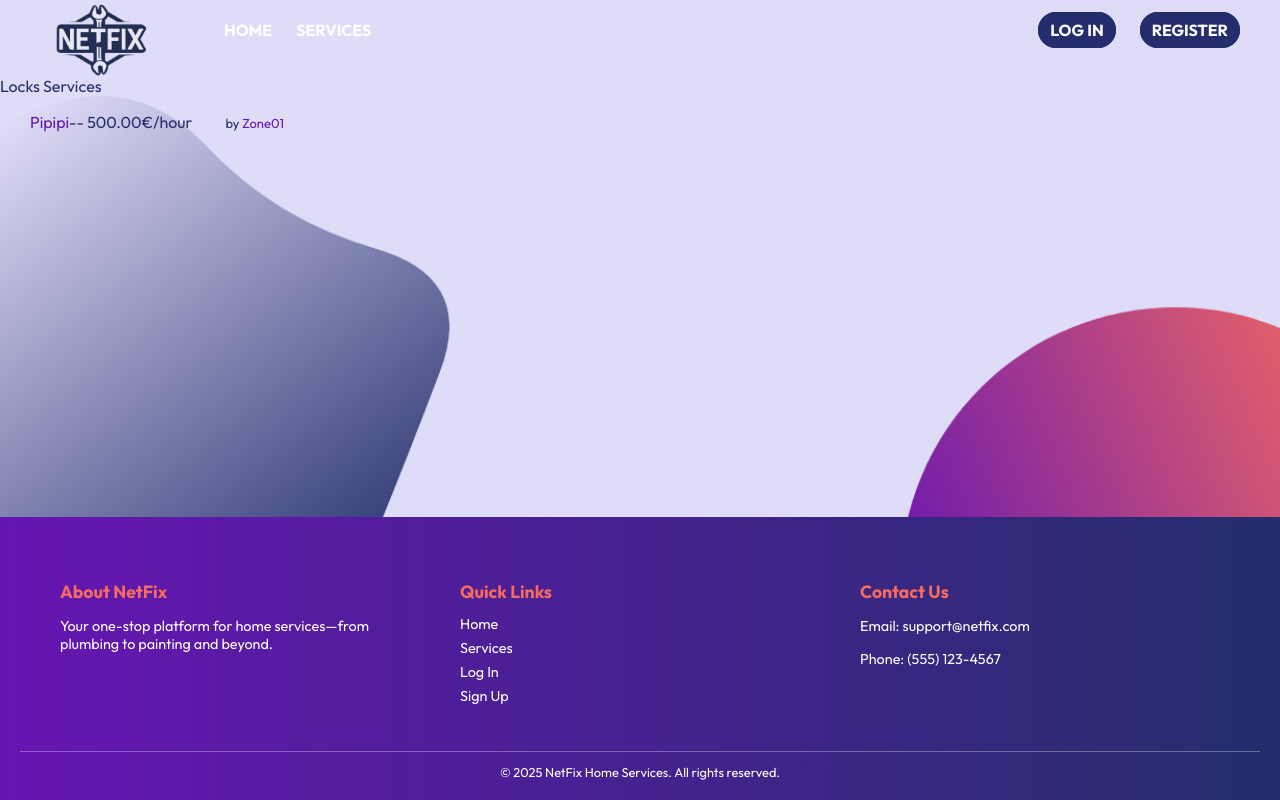
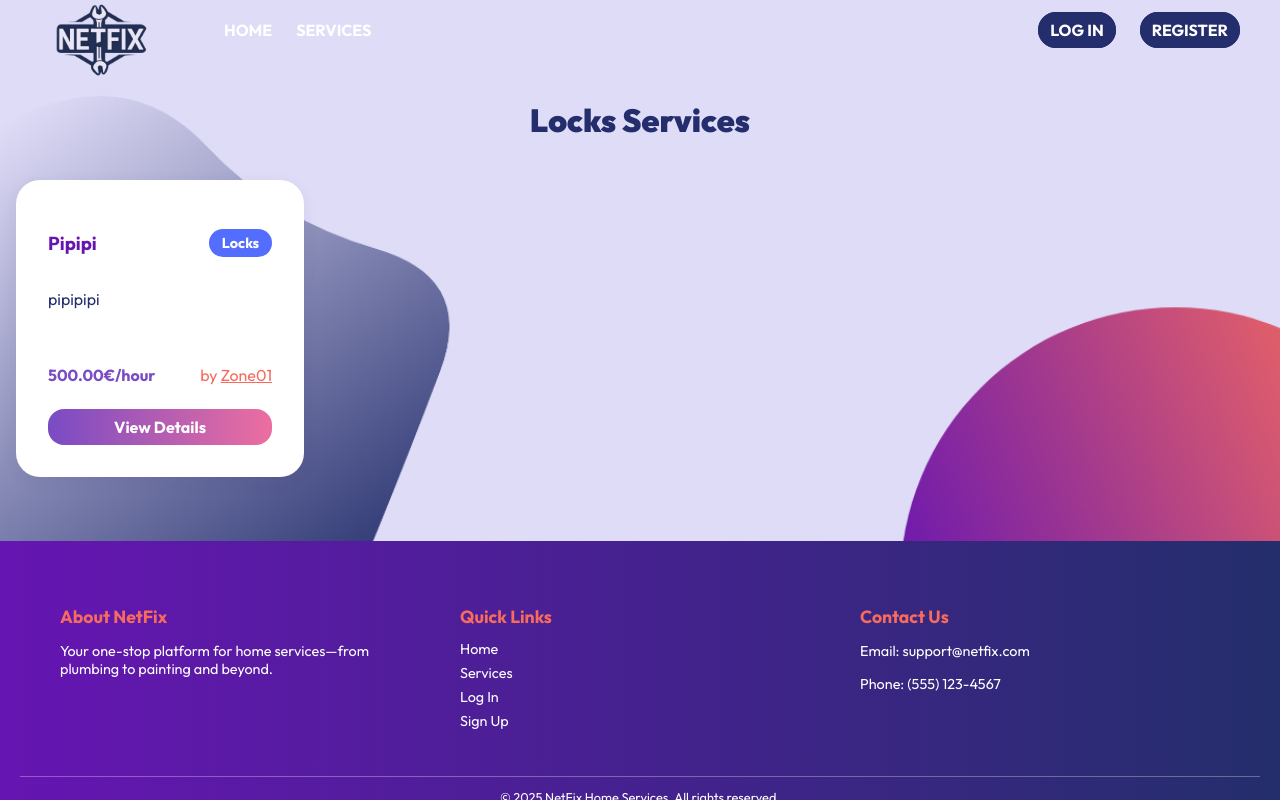
Before and after one commit to MariaTze/netfix, a Django app: page /services/locks/ in a window 1280 px wide. Run offline with Django 3.2, Linux system fonts and the light colour scheme; data comes from the database, SQL or seed files in the repository; both versions use the stored data as it was after the commit.

Commit message:
services fields fixed

```diff
--- a/main/templates/main/base.html
+++ b/main/templates/main/base.html
@@ -3,6 +3,7 @@
 <html lang="en">
 <head>
     <link href="https://fonts.googleapis.com/css2?family=Outfit:wght@400;700;900&display=swap" rel="stylesheet">
+    <script src="https://unpkg.com/@lottiefiles/lottie-player@latest/dist/lottie-player.js"></script>
     <meta charset="UTF-8"/>
     <meta http-equiv="X-UA-Compatible" content="IE=edge"/>
     <meta name="viewport" content="width=device-width, initial-scale=1.0"/>
@@ -48,14 +49,7 @@
                         {% if user.is_company %}
                             <a href="{% url 'users:company_profile' user.username %}">Profile</a>
                         {% else %}
-                            <a href="{% url 'users:customer_profile' user.username %}" class="navbar-avatar-link" title="Profile">
-                                <img
-                                    src="https://api.dicebear.com/7.x/bottts/svg?seed={{ user.username }}{{ user.customer_profile.avatar_index|default:'1' }}"
-                                    class="navbar-avatar-img"
-                                    alt="Profile"
-                                    style="width:36px;height:36px;border-radius:50%;object-fit:cover;"
-                                >
-                            </a>
+                            <a href="{% url 'users:company_profile' user.username %}">Profile</a>
                         {% endif %}
                         </li>
                         <li><a href="{% url 'main:logout' %}">Logout</a></li>
--- a/services/templates/services/field.html
+++ b/services/templates/services/field.html
@@ -1,26 +1,39 @@
 {% extends 'main/base.html' %}
+{% load static %}
 {% block title %}
     {{field}} Services List
 {% endblock %}
 {% block content %}
-
     {% if services.all|length != 0 %}
-        <p class="title">{{field}} Services</p>
-        <ul class='service_list'>
+        <h2 class="title">{{field}} Services</h2>
+        <div class="services_grid">
             {% for service in services.all %}
-                <div style="display: ruby;">
-                    <div class='service_list_info'>
-                        <li><a href="/services/{{service.id}}">{{ service.name }}</a>-- {{ service.price_per_hour }}€/hour</li>
-                        <pre>{{ service.description }}</pre>
+                <div class="service_card">
+                    <div class="service_card_top">
+                        <h3>
+                            <a href="{% url 'services:index' service.id %}">{{ service.name }}</a>
+                        </h3>
+                        <span class="service_field field-{{ service.field|slugify }}">{{ service.field }}</span>
                     </div>
-                    <p style="display:block; margin: 0; float: right;font-size: small; margin-right: 30px;">by <a>{{service.company.user}}</a></p>
+                    <p class="service_desc">{{ service.description|truncatechars:100 }}</p>
+                    <div class="service_card_bottom">
+                        <span class="service_price">{{ service.price_per_hour }}€/hour</span>
+                        <span class="service_company">
+                            by
+                            <a href="{% url 'users:company_profile' service.company.user %}">
+                                {{ service.company.user }}
+                            </a>
+                        </span>
+                    </div>
+                    <a href="{% url 'services:index' service.id %}" class="service_details_btn">View Details</a>
                 </div>
-                {% if forloop.counter != services.all|length %}
-                    <div class="line"></div>
-                {% endif %}
             {% endfor %}
-        </ul>
+        </div>
     {% else %}
-        <h2>Sorry. No {{field}} services available</h2>
+        <div style="text-align:center; margin:2.5rem 0;">
+            <img src="{% static 'gifs/not_available.gif' %}" alt="No services available"
+                 style="width: 420px; max-width: 90vw; height: auto; display: block; margin: 0 auto 1.3rem auto;" />
+                <h2 style="text-align:center;">Sorry. No {{field}} services available.</h2>
+        </div>
     {% endif %}
 {% endblock %}
--- a/services/templates/services/list.html
+++ b/services/templates/services/list.html
@@ -27,9 +27,9 @@
                     <div class="service_card_bottom">
                         <span class="service_price">{{ service.price_per_hour }} €/hour</span>
                         <span class="service_company">by <a
-                                href="/company/{{ service.company.user }}">{{ service.company.user }}</a></span>
+                                href="{% url 'users:company_profile' service.company.user %}">{{ service.company.user }}</a></span>
                     </div>
-                    <a href="/services/{{ service.id }}/" class="service_details_btn">View Details</a>
+                    <a href="{% url 'services:index' service.id %}" class="service_details_btn">View Details</a>
 
                     {% if user.is_authenticated and user.is_company and service.company.user == user %}
                         <form action="{% url 'services:delete_service' service.id %}" method="post" class="delete-form">
--- a/services/templates/services/single_service.html
+++ b/services/templates/services/single_service.html
@@ -5,7 +5,7 @@
 {% block content %}
     <div class='service_info_header'>
         <h1>{{service.name}} -- {{service.price_per_hour}}€/hour</h1>
-        <h5>by <a href="/company/{{service.company.user}}">{{service.company.user}}</a></h5>
+        <h5>by <a href="{% url 'users:company_profile' service.company.user %}">{{ service.company.user }}</a></h5>
     </div>
     <h3>{{service.field}}</h3>
     <p style="text-align: left;">{{service.description}}</p>
--- a/static/css/style.css
+++ b/static/css/style.css
@@ -649,8 +649,8 @@ body {
     grid-column: 2;
     text-align: center;
     margin: 0;
-    font-size: 2.4rem;
-    font-weight: 800;
+    font-size: 2rem;
+    font-weight: 750;
     color: var(--color-primary);
     letter-spacing: 1px;
 }
@@ -855,7 +855,7 @@ pre {
 
 .create-title {
     font-size: 2rem;
-    font-weight: 800;
+    font-weight: 750;
     margin-bottom: 2rem;
     text-align: center;
     color: var(--color-primary);
@@ -1268,3 +1268,51 @@ pre {
 }
 .avatar-thumb.selected { border: 3px solid #ed6ea0; transform: scale(1.15);}
 .avatar-thumb:hover { border: 3px solid #794bc4; }
+
+
+
+/* --- SINGLE SERVICE PAGE --- */
+
+.detail-card {
+    max-width: 500px;
+    margin: 2rem auto 0 auto;
+    padding: 2.5rem 2rem 2rem 2rem;
+    box-shadow: 0 6px 36px rgba(130,88,159,0.14);
+    border-radius: 1.7rem;
+    background: #fff;
+    position: relative;
+}
+.detail-title {
+    font-size: 2rem;
+    font-weight: 700;
+    margin-bottom: .5rem;
+    color: #794bc4;
+}
+.title {
+    text-align: center;
+    font-size: 2rem;
+    font-weight: 750;
+    align-items: center;
+    margin-top: 2.5rem;
+    margin-bottom: 2rem;
+    min-height: 48px;
+    position: relative;
+}
+.request-btn {
+    display: block;
+    width: 100%;
+    margin: 2.2rem auto 0 auto;
+    font-size: 1.13rem;
+    padding: .85rem 0;
+    background: #794bc4;
+    color: #fff;
+    border-radius: .9rem;
+    text-align: center;
+    transition: background .2s;
+    font-weight: 600;
+}
+.request-btn:hover {
+    background: #9f73e6;
+    color: #fff;
+    text-decoration: none;
+}
--- a/users/templates/users/company_profile.html
+++ b/users/templates/users/company_profile.html
@@ -31,7 +31,9 @@
         <input type="hidden" name="avatar_index" id="avatar_index" value="{{ company.avatar_index|default:'1' }}">
         <button class="save-btn" type="submit">Save</button>
       {% else %}
-        <button type="button" class="edit-btn" onclick="window.location.href='?edit=1'">Edit Profile</button>
+          {% if user == company.user %}
+            <button type="button" class="edit-btn" onclick="window.location.href='?edit=1'">Edit Profile</button>
+          {% endif %}
       {% endif %}
     </form>
   </div>
--- a/users/templates/users/customer_profile.html
+++ b/users/templates/users/customer_profile.html
@@ -31,7 +31,9 @@
         <input type="hidden" name="avatar_index" id="avatar_index" value="{{ customer.avatar_index|default:'1' }}">
         <button class="save-btn" type="submit">Save</button>
       {% else %}
-        <button type="button" class="edit-btn" onclick="window.location.href='?edit=1'">Edit Profile</button>
+          {% if user == customer.user %}
+            <button type="button" class="edit-btn" onclick="window.location.href='?edit=1'">Edit Profile</button>
+          {% endif %}
       {% endif %}
     </form>
   </div>
--- a/users/templates/users/profile.html
+++ b/users/templates/users/profile.html
@@ -30,7 +30,7 @@
                 <p style="margin: 0; display: inline-block;"> ❱❱ {{service.price}}</p>
                 <p style="margin: 0; display: inline-block;"> ❱❱ {{ service.request_date }}</p>
                 <p style="float: right; margin: 0;">
-                    by <a href="/company/{{service.service.company.user}}">{{service.service.company.user}}</a>
+                    by <a href="{% url 'users:company_profile' service.company.user %}">{{ service.company.user }}</a>
                 </p>
             </div>
             <div class="line"></div>
```
Also changed, not shown: users/views.py (+4 -3 lines), db.sqlite3, 1 other file.
